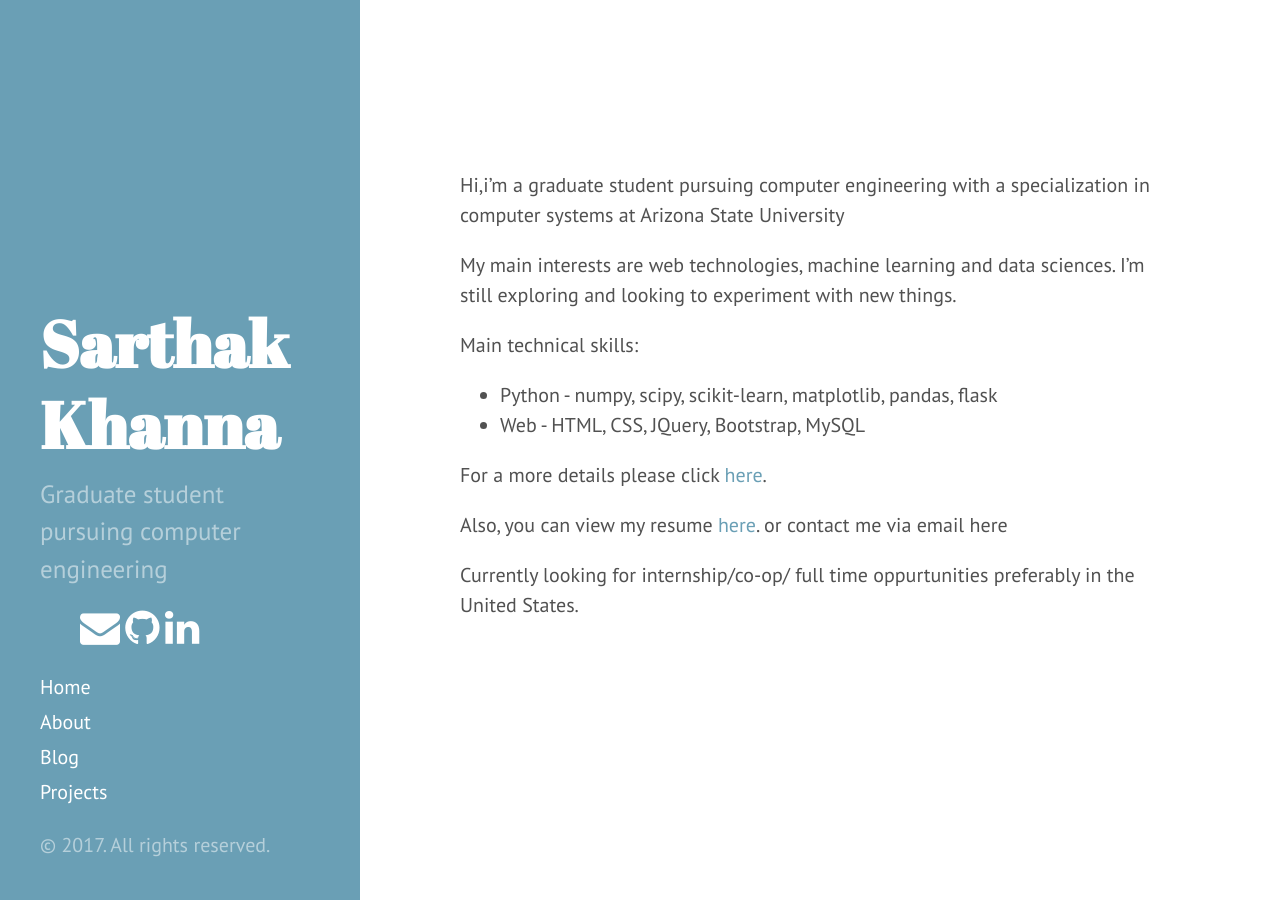
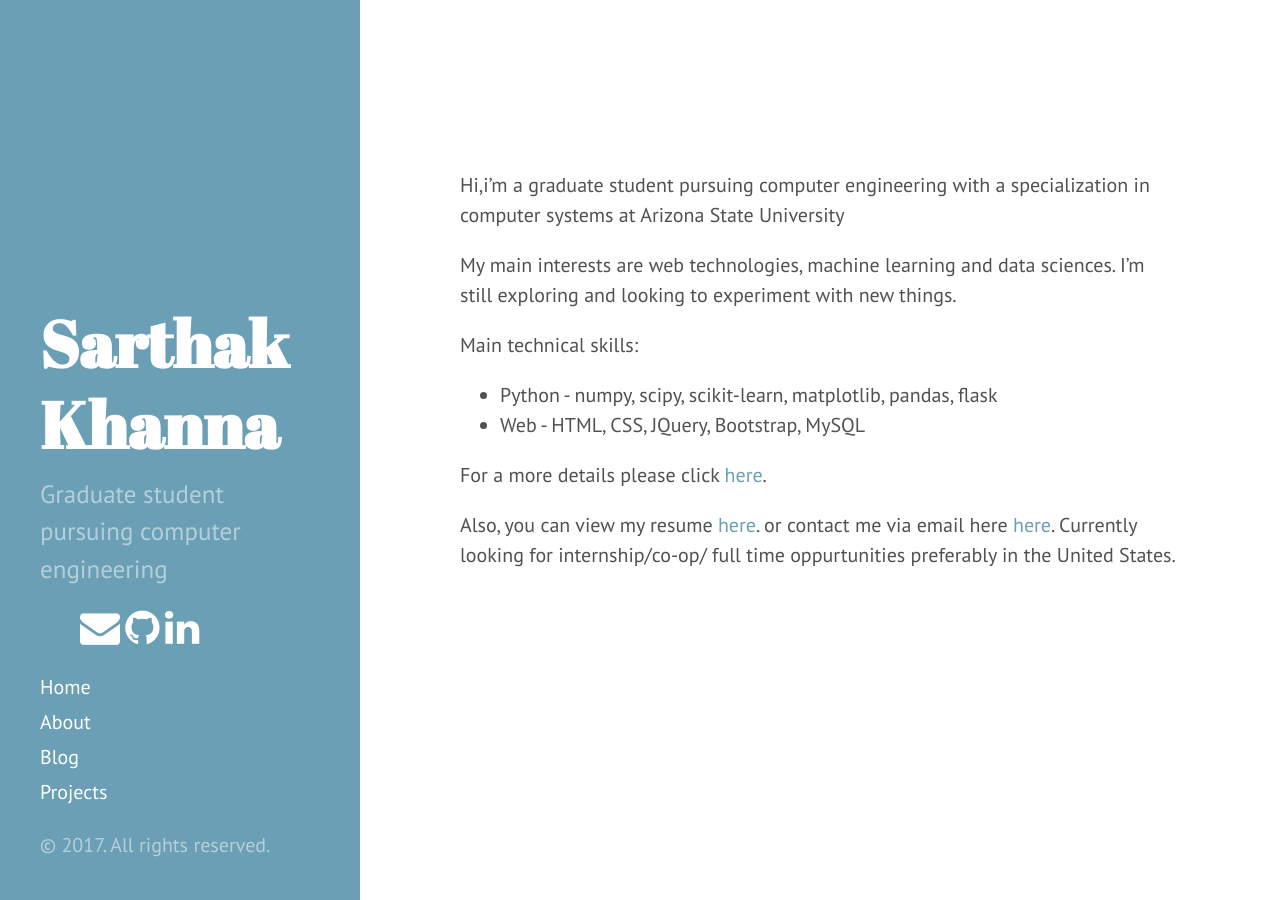
Before and after one commit to khannasarthak/khannasarthak.github.io, a Jekyll site: the page built from index.md, in a window 1280 px wide. Built offline with Jekyll 4.4.1, drawn with Linux system fonts in a browser that asks for light colours; nearby versions of some CDN libraries.

Commit message:
testing internal links
about not working

```diff
--- a/index.md
+++ b/index.md
@@ -15,5 +15,5 @@
 
 Also, you can view my resume  [here]({{ site.baseurl }}{% link index.md %}).
 or contact me via email here
-
+[here]({{ site.baseurl }}{% link projects.md %}).
 Currently looking for internship/co-op/ full time oppurtunities preferably in the United States.
```
